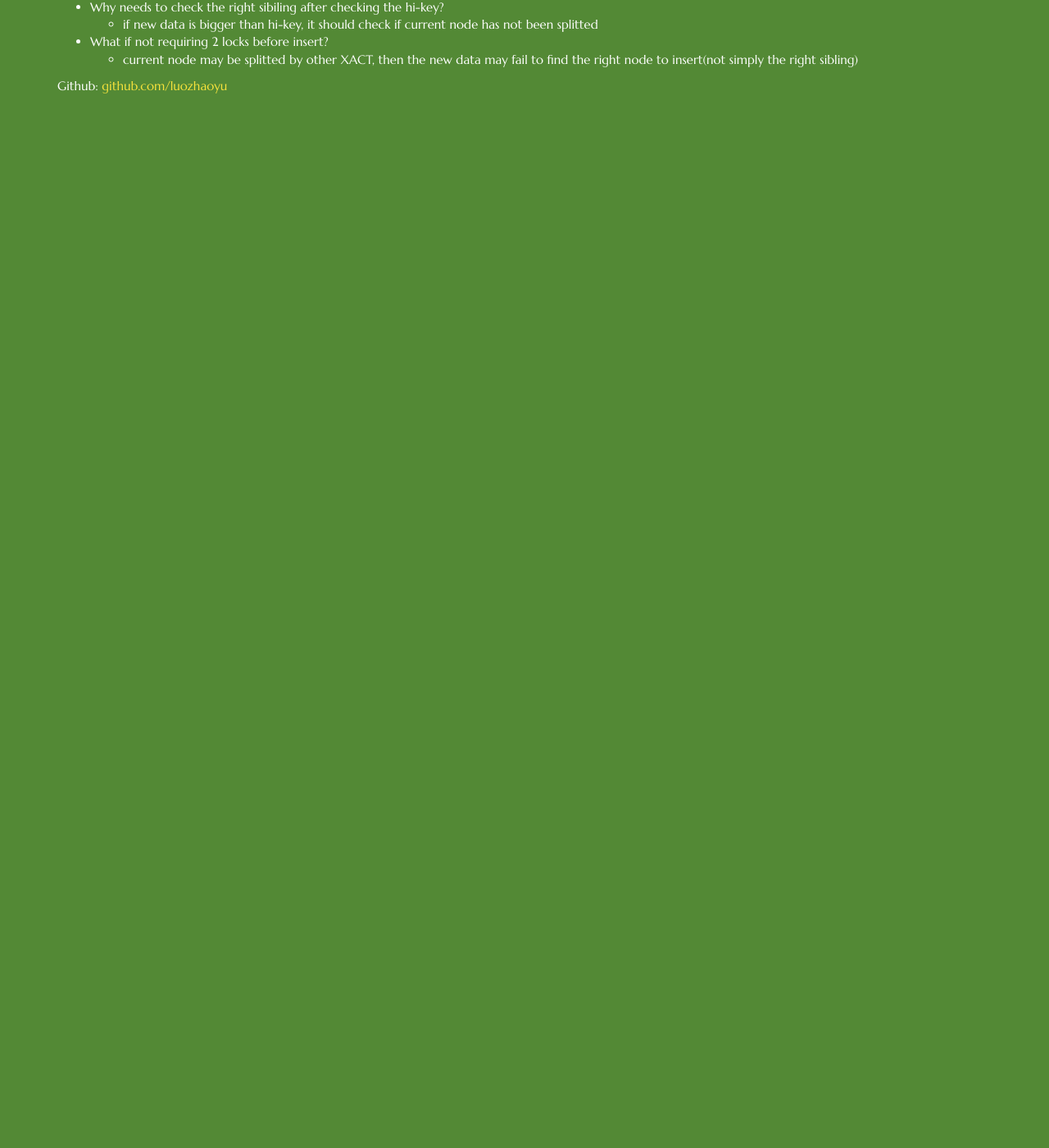
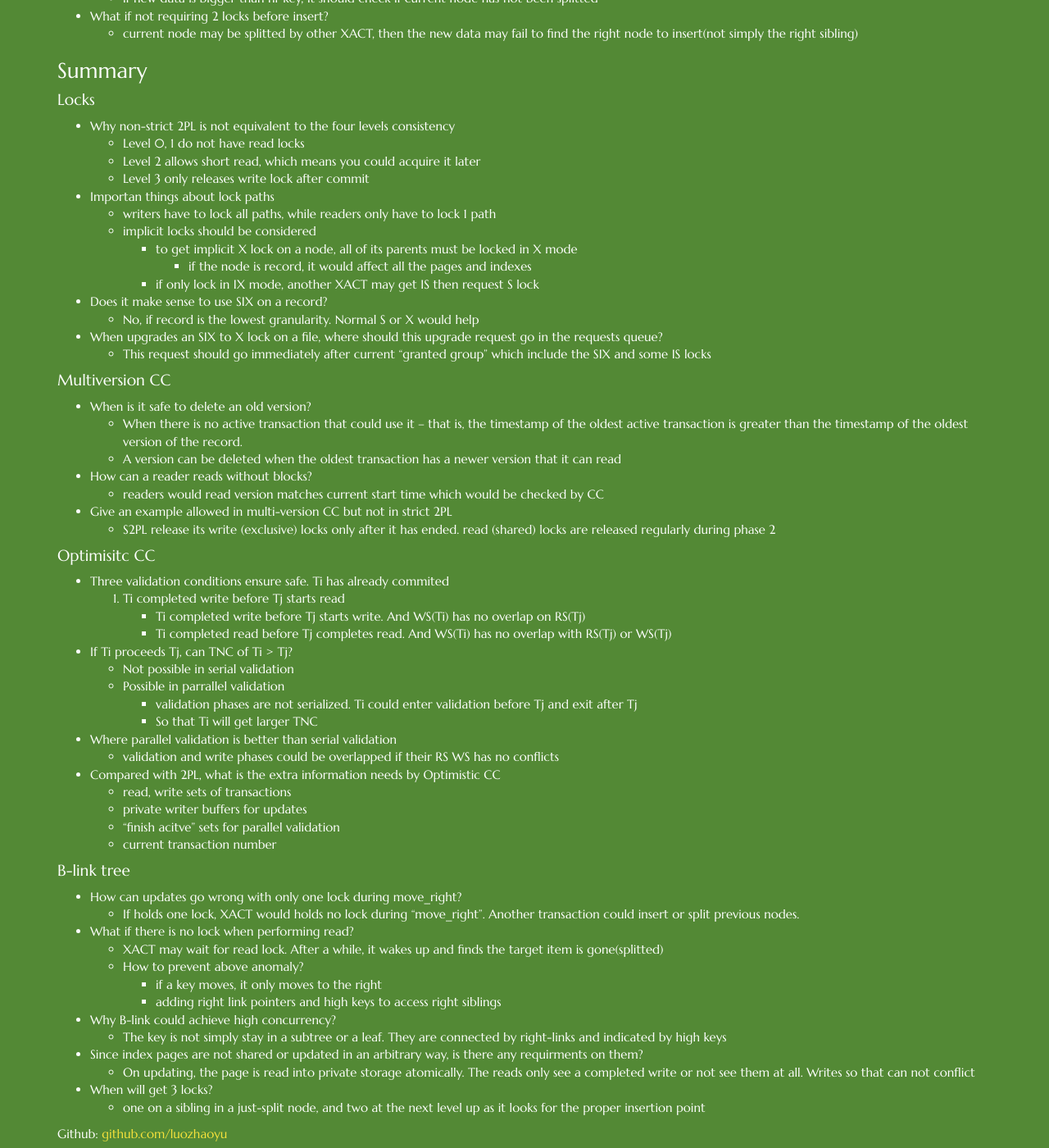
Before and after one commit to luozhaoyu/luozhaoyu.github.io, a Jekyll site: the page built from _posts/2015-1-22-DB-topics.md, in a window 1280 px wide and 1400 px high, scrolled down 8338 px. Shown: the whole window at 82% size. Built offline with Jekyll 4.4.1, drawn with Linux system fonts in a browser that asks for light colours; nearby versions of some CDN libraries; Markdown is read by kramdown in place of the engine named in the settings; before the commit the page ends 8474 px from its top, so only the background shows below that; some of the changed text lies outside the part shown.

Commit message:
for 1st exam

```diff
--- a/_posts/2015-1-22-DB-topics.md
+++ b/_posts/2015-1-22-DB-topics.md
@@ -235,7 +235,6 @@ Note: write-phase() should be done before currentTN++ to prevent new transaction
 * each data item X has
     * RTS(X): read timestamp of most recent read
     * WTS(X): write timestamp of most recent write
-
         if a XACT with timestamp T wants to read X:
             if T < WTS(X):
                 T aborts
@@ -418,3 +417,62 @@ DoInsertion:
     * if new data is bigger than hi-key, it should check if current node has not been splitted
 * What if not requiring 2 locks before insert?
     * current node may be splitted by other XACT, then the new data may fail to find the right node to insert(not simply the right sibling)
+
+### Summary
+#### Locks
+* Why non-strict 2PL is not equivalent to the four levels consistency
+    * Level 0, 1 do not have read locks
+    * Level 2 allows short read, which means you could acquire it later
+    * Level 3 only releases write lock after commit
+* Importan things about lock paths
+    * writers have to lock all paths, while readers only have to lock 1 path
+    * implicit locks should be considered
+        * to get implicit X lock on a node, all of its parents must be locked in X mode
+            * if the node is record, it would affect all the pages and indexes
+        * if only lock in IX mode, another XACT may get IS then request S lock
+* Does it make sense to use SIX on a record?
+    * No, if record is the lowest granularity. Normal S or X would help
+* When upgrades an SIX to X lock on a file, where should this upgrade request go in the requests queue?
+    * This request should go immediately after current "granted group" which include the SIX and some IS locks
+
+#### Multiversion CC
+* When is it safe to delete an old version?
+    * When there is no active transaction that could use it – that is, the timestamp of the oldest active transaction is greater than the timestamp of the oldest version of the record.
+    * A version can be deleted when the oldest transaction has a newer version that it can read
+* How can a reader reads without blocks?
+    * readers would read version matches current start time which would be checked by CC
+* Give an example allowed in multi-version CC but not in strict 2PL
+    * S2PL release its write (exclusive) locks only after it has ended. read (shared) locks are released regularly during phase 2
+
+#### Optimisitc CC
+* Three validation conditions ensure safe. Ti has already commited
+    1. Ti completed write before Tj starts read
+    - Ti completed write before Tj starts write. And WS(Ti) has no overlap on RS(Tj)
+    - Ti completed read before Tj completes read. And WS(Ti) has no overlap with RS(Tj) or WS(Tj)
+* If Ti proceeds Tj, can TNC of Ti > Tj?
+    * Not possible in serial validation
+    * Possible in parrallel validation
+        * validation phases are not serialized. Ti could enter validation before Tj and exit after Tj
+        * So that Ti will get larger TNC
+* Where parallel validation is better than serial validation
+    * validation and write phases could be overlapped if their RS WS has no conflicts
+* Compared with 2PL, what is the extra information needs by Optimistic CC
+    * read, write sets of transactions
+    * private writer buffers for updates
+    * "finish acitve" sets for parallel validation
+    * current transaction number
+
+#### B-link tree
+* How can updates go wrong with only one lock during move_right?
+    * If holds one lock, XACT would holds no lock during "move_right". Another transaction could insert or split previous nodes.
+* What if there is no lock when performing read?
+    * XACT may wait for read lock. After a while, it wakes up and finds the target item is gone(splitted)
+    * How to prevent above anomaly?
+        * if a key moves, it only moves to the right
+        * adding right link pointers and high keys to access right siblings
+* Why B-link could achieve high concurrency?
+    * The key is not simply stay in a subtree or a leaf. They are connected by right-links and indicated by high keys
+* Since index pages are not shared or updated in an arbitrary way, is there any requirments on them?
+    * On updating, the page is read into private storage atomically. The reads only see a completed write or not see them at all. Writes so that can not conflict
+* When will get 3 locks?
+    * one on a sibling in a just-split node, and two at the next level up as it looks for the proper insertion point
```
